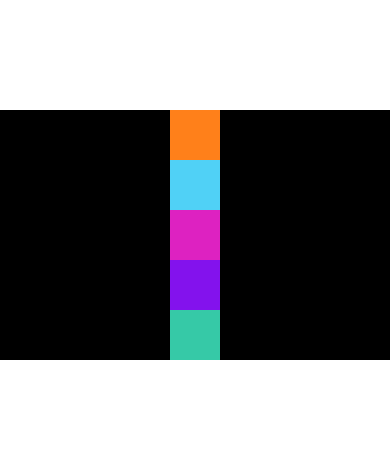
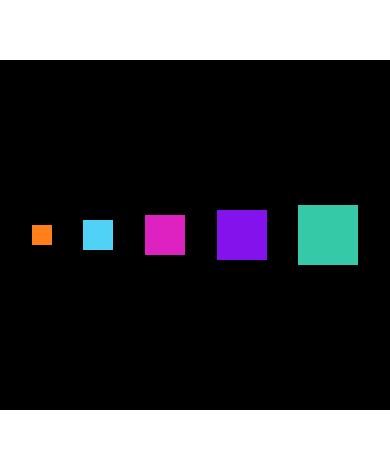
Before and after one commit to davidIsrael-rj/react-native-execicios, a React Native app: screen / in a window 390 px wide. Shown: the part 187-636 px from the top of the page. Built offline with nearby package versions, Linux system fonts and the light colour scheme.

Commit message:
FlexboxV3

```diff
--- a/src/App.jsx
+++ b/src/App.jsx
@@ -1,8 +1,9 @@
 import React from "react";
 import { SafeAreaView, StyleSheet } from "react-native";
-import FlexboxV2 from "./components/layout/FlexboxV2";
+import FlexboxV3 from "./components/layout/FlexboxV3";
 
 
+// import FlexboxV2 from "./components/layout/FlexboxV2";
 // import FlexboxV1 from "./components/layout/FlexboxV1";
 // import Quadrado from "./components/layout/Quadrado";
 // import DigiteSeuNome from "./components/DigiteSeuNome";
@@ -27,8 +28,9 @@
 function App() {
     return <SafeAreaView style={style.App}>
 
+        <FlexboxV3/>
+        {/*
         <FlexboxV2/>
-        {/*
         <FlexboxV1/>
         <DigiteSeuNome/>
         <ListaProdutosV2/>
--- /dev/null
+++ b/src/components/layout/FlexboxV3.jsx
@@ -0,0 +1,26 @@
+import React from 'react';
+import { StyleSheet, View } from 'react-native'
+import Quadrado from './Quadrado';
+
+export default props => {
+    return (
+        <View style={style.FlexV3}>
+            <Quadrado cor="#ff801a" lado={20}/>
+            <Quadrado cor="#50d1f6" lado={30}/>
+            <Quadrado cor="#dd22c1" lado={40}/>
+            <Quadrado cor="#8312ed" lado={50}/>
+            <Quadrado cor="#36c9a7" lado={60}/>
+        </View>
+    )
+}
+
+const style = StyleSheet.create({
+    FlexV3: {
+        flexDirection:"row",
+        justifyContent:"space-evenly",
+        alignItems:'center',
+        height: 350,
+        width:'100%',
+        backgroundColor: "#000"
+    }
+})
--- a/src/components/layout/Quadrado.jsx
+++ b/src/components/layout/Quadrado.jsx
@@ -2,7 +2,7 @@
 import { View } from 'react-native'
 
 export default props => {
-    const lado = 50
+    const lado = props.lado || 50
     return (
         <View style={{
             height: lado,
```
